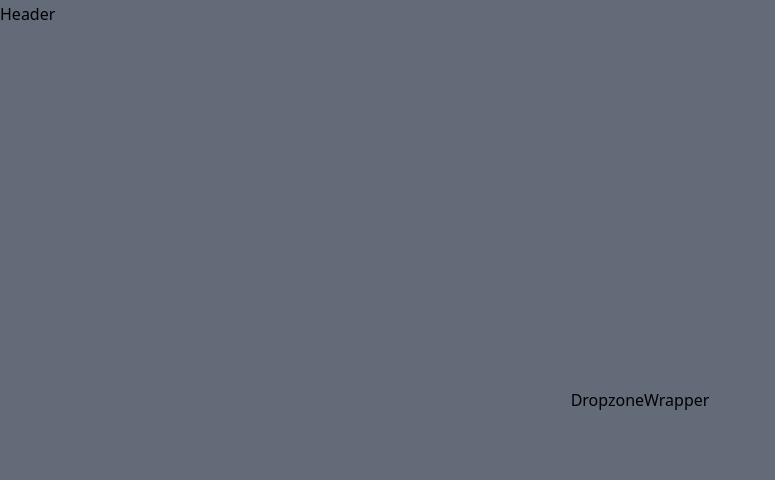
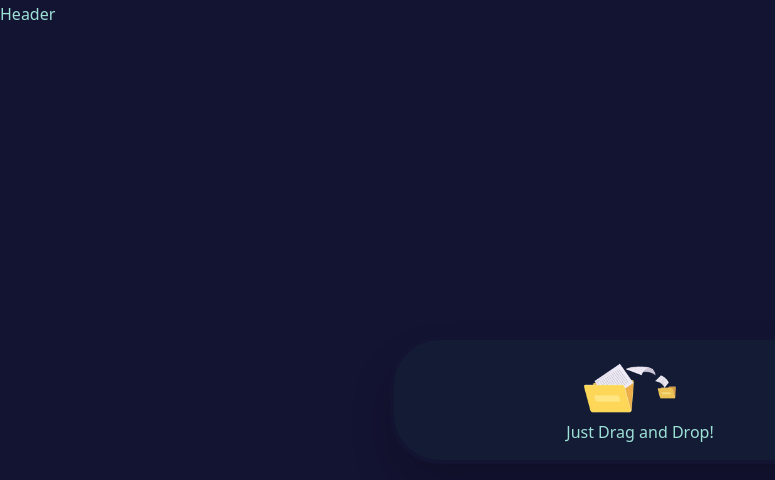
Before and after one commit to freelancerbanna/fileshairng-typescript, a Next.js app in the folder client/: page / in a window 1280 px wide. Shown: the top 480 px of the page, without its empty margins (0-775 px from the left). Built offline with nearby package versions, Linux system fonts and the light colour scheme.

Commit message:
some recent design changes

```diff
--- /dev/null
+++ b/client/src/components/Dropzone/DropZone.tsx
@@ -0,0 +1,32 @@
+import Image from "next/image";
+import React, { useCallback } from "react";
+import { useDropzone } from "react-dropzone";
+
+const DropZone = () => {
+  const onDrop = useCallback((acceptedFiles: any) => {
+    console.log(acceptedFiles);
+  }, []);
+  const { getRootProps, getInputProps, isDragActive } = useDropzone({
+    onDrop,
+    multiple: false,
+  });
+  return (
+    <div className="p-4">
+      <div {...getRootProps()}>
+        <input {...getInputProps()} />
+        <div>
+          <div className="w-32 h-16 overflow-hidden relative">
+            <Image
+              src="/image/fileshare.png"
+              layout="fill"
+              objectFit="contain"
+            />
+          </div>
+          <p>Just Drag and Drop!</p>
+        </div>
+      </div>
+    </div>
+  );
+};
+
+export default DropZone;
--- a/client/src/components/Dropzone/index.tsx
+++ b/client/src/components/Dropzone/index.tsx
@@ -1,7 +1,12 @@
 import React from "react";
+import DropZone from "./DropZone";
 
 const DropzoneWrapper = () => {
-  return <div className="dropzone-wrapper">DropzoneWrapper</div>;
+  return (
+    <div className="w-[500px] h-auto flex items-center justify-center bg-[#15293a66] rounded-[50px] border-4 border-[#131332] shadow-2xl hover:cursor-pointer">
+      <DropZone />
+    </div>
+  );
 };
 
 export default DropzoneWrapper;
--- a/client/src/pages/_app.tsx
+++ b/client/src/pages/_app.tsx
@@ -5,7 +5,7 @@ import { Header } from "components";
 
 function MyApp({ Component, pageProps }: AppProps) {
   return (
-    <div className="grid place-items-center bg-[#636B78] w-screen h-screen">
+    <div className="grid place-items-center bg-[#131332] w-screen h-screen  text-[#9de1d7]">
       <Header />
       <div>
         <Component {...pageProps} />
--- a/client/src/pages/index.tsx
+++ b/client/src/pages/index.tsx
@@ -11,9 +11,8 @@ const Home = () => {
         <meta name="description" content="Generated by create next app" />
         <link rel="icon" href="/favicon.ico" />
       </Head>
-      <div>
-        <DropzoneWrapper />
-      </div>
+
+      <DropzoneWrapper />
     </>
   );
 };
```
Also changed, not shown: client/public/image/fileshare.png (added).
